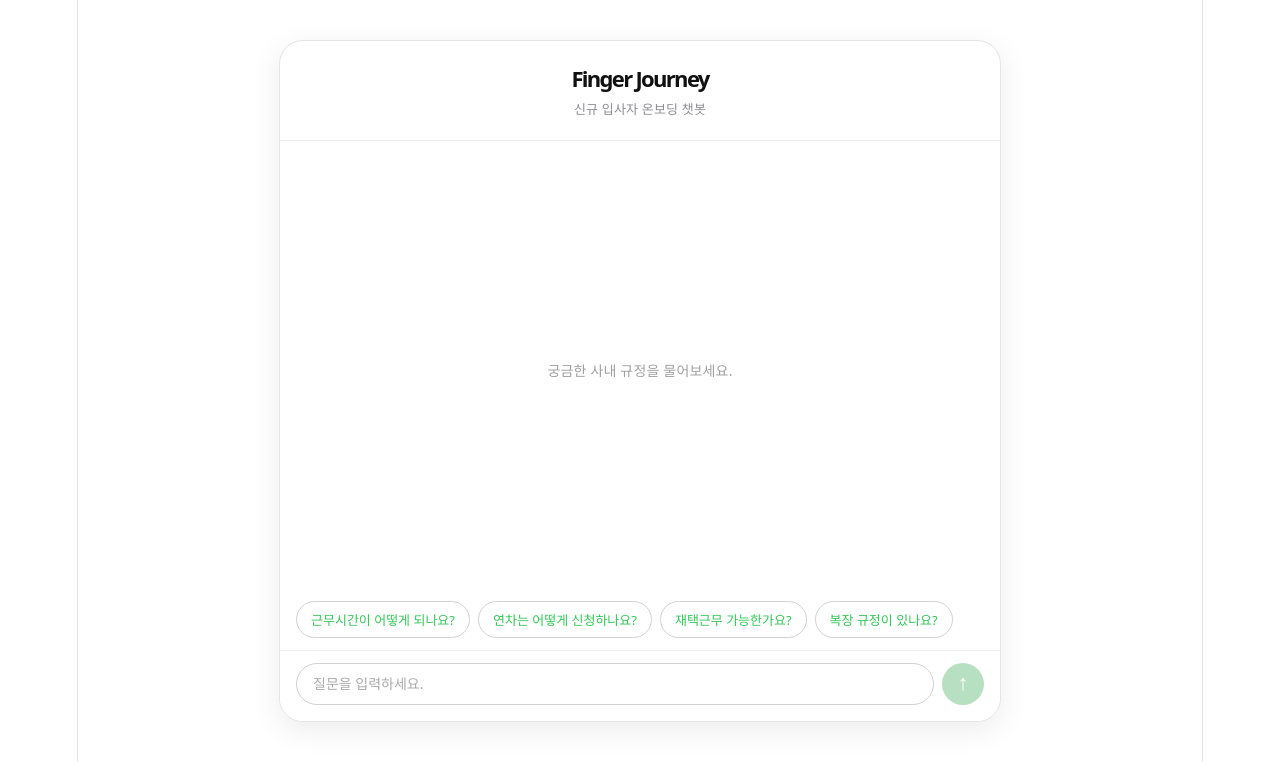
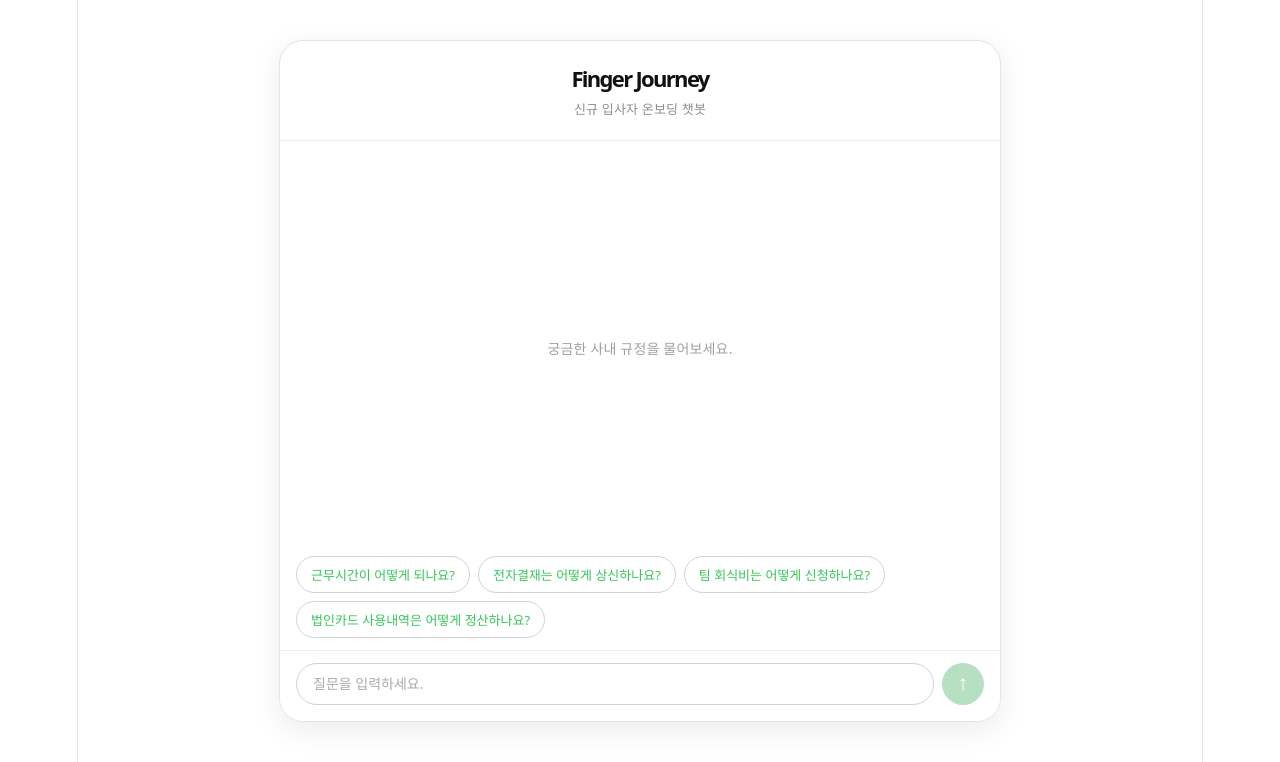
Before and after one commit to FingerIntern2026/finger-journey-ai, a React app in the folder frontend/: page / in a window 1280 px wide. Shown: the top 762 px of the page. Built offline with nearby package versions, Linux system fonts and the light colour scheme; the HTML template or start-up script is replaced by a standard one.

Commit message:
fix: 답변 가능한 추천 질문으로 변경

```diff
--- a/frontend/src/App.jsx
+++ b/frontend/src/App.jsx
@@ -3,12 +3,12 @@ import ReactMarkdown from "react-markdown";
 import "./App.css";
 
 // 진입 시 채팅바 위에 보여줄 추천 질문 칩
-// company_context.py의 데모 규정 항목(근무시간/연차/재택/복장)에 맞춰 구성
+// 적재된 사내 문서에서 답변할 수 있는 자주 묻는 질문으로 구성
 const SUGGESTED_QUESTIONS = [
   "근무시간이 어떻게 되나요?",
-  "연차는 어떻게 신청하나요?",
-  "재택근무 가능한가요?",
-  "복장 규정이 있나요?",
+  "전자결재는 어떻게 상신하나요?",
+  "팀 회식비는 어떻게 신청하나요?",
+  "법인카드 사용내역은 어떻게 정산하나요?",
 ];
 
 function App() {
```
